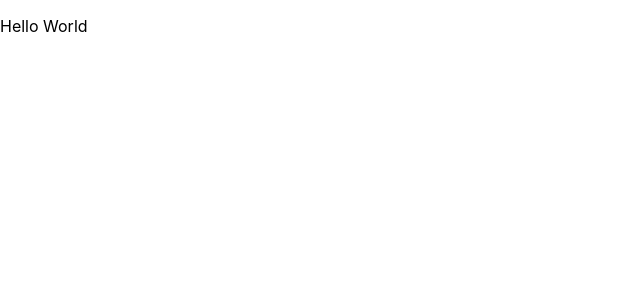
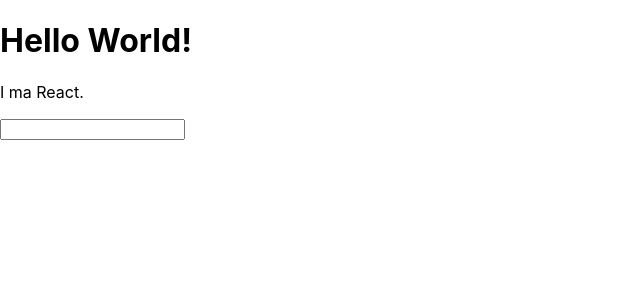
Before and after one commit to yuhi14/react-hands-on, a React (Create React App) app: page / in a window 1280 px wide. Shown: the top 300 px of the page, without its empty margins (0-640 px from the left). Built offline with nearby package versions, Linux system fonts and the light colour scheme.

Commit message:
study jsx

```diff
--- a/src/App.js
+++ b/src/App.js
@@ -1,7 +1,16 @@
 import React from 'react';
 
 function App() {
-  return <p>Hello World</p>;
+  const dom = <h1>Hello World!</h1>;
+  const text = 'I ma React.';
+  return (
+    <React.Fragment>
+      {dom}
+      <p>{text}</p>
+      <input type='text' onChange={() => { console.log('i am clicked!') }} />
+    </React.Fragment>
+  );
+
 }
 
 export default App;
```
